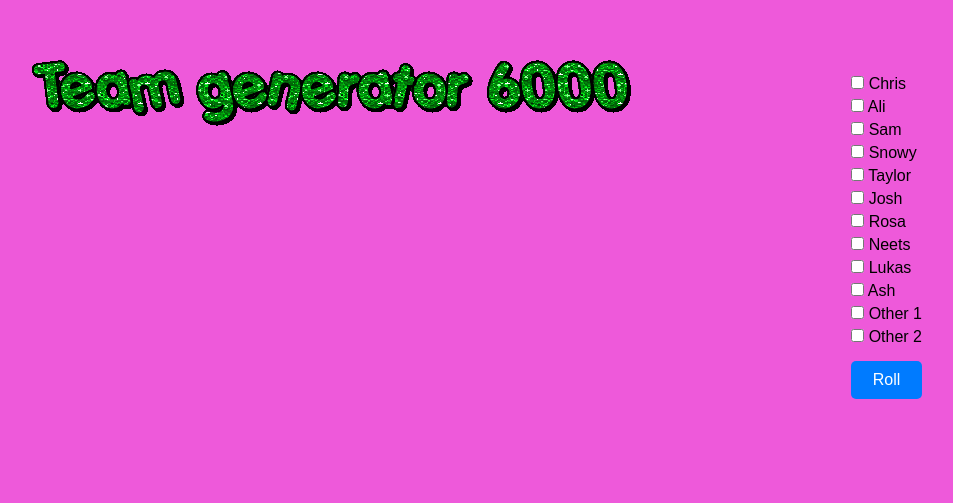
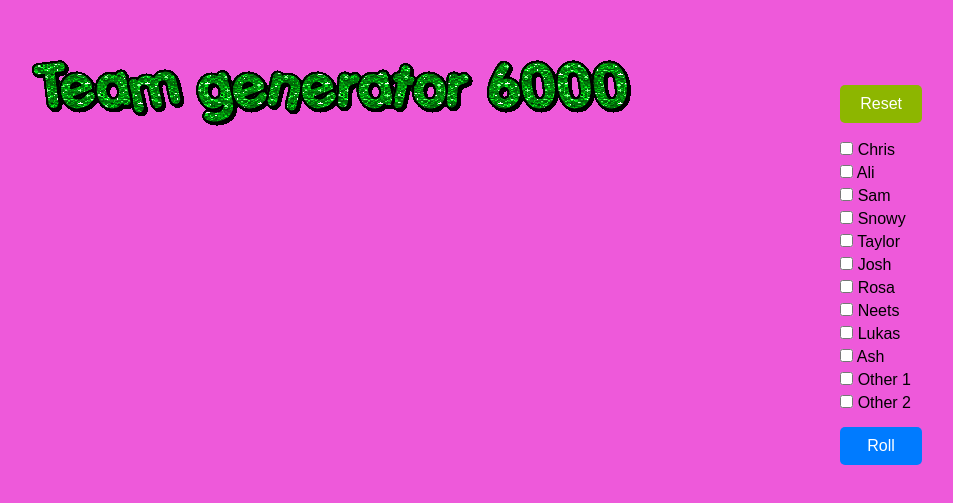
Before and after one commit to tripbltz/tripbltz.github.io, a plain HTML site: page teams.html in a window 1280 px wide. Shown: the part 165-668 px from the top of the page, without its empty margins (308-1261 px from the left). Drawn offline with Linux system fonts and the light colour scheme.

Commit message:
Added reset button

```diff
--- a/teams.html
+++ b/teams.html
@@ -208,6 +208,20 @@
 				background-color: #0056b3;
 			}
 
+			#resetButton {
+				margin-top: 10px;
+				padding: 10px 20px;
+				background-color: #8db600;
+				color: #fff;
+				border: none;
+				border-radius: 5px;
+				cursor: pointer;
+				font-size: 16px;
+			}
+
+			#resetButton:hover {
+				background-color: #059907;
+			}
 			.vomit-image {
 				max-width: 45px;
 			}
@@ -237,6 +251,9 @@
 		</div>
 
 		<div class="checkbox-container">
+			<button id="resetButton">Reset</button>
+			<br />
+
 			<label
 				><input
 					type="checkbox"
```
Also changed, not shown: 1 other file.
